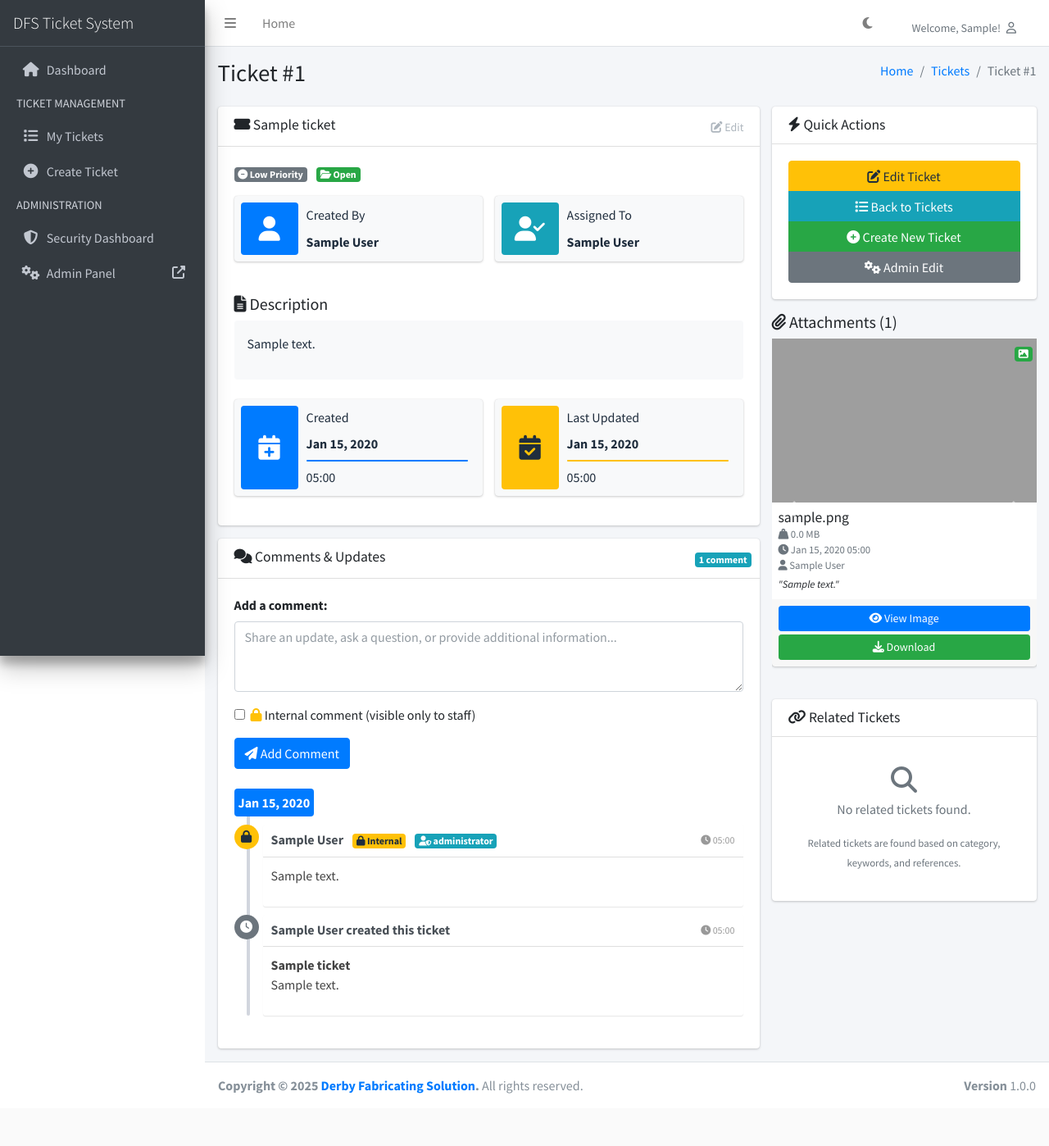
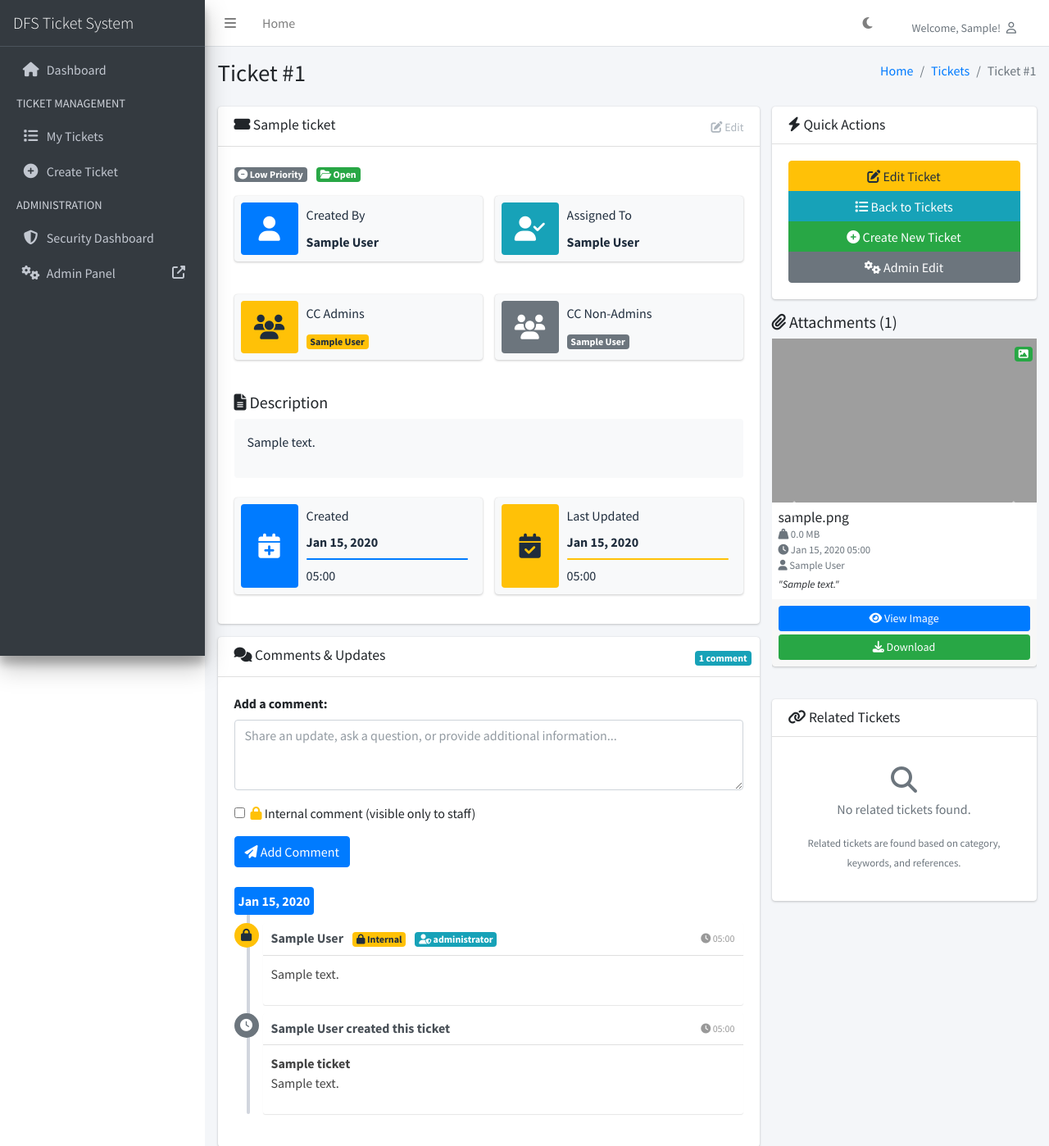
Before and after one commit to kisyular/derby-tickets, a Django app: page /tickets/1/ in a window 1280 px wide. Shown: the top 1398 px of the page at 82% size. Before the commit the page ends 1334 px from the top, so only its background shows below. Run offline with Django 5.2, Linux system fonts and the light colour scheme; a user stored in the database is signed in; data comes from the database, SQL or seed files in the repository; tables that the repository leaves empty hold one stand-in row (values such as "Sample post"); some libraries are stand-ins or nearby versions; grey boxes are pictures that could not be loaded.

Commit message:
WHEN PEOPLE ARE CC-ED, THEY HAVE ACCESS TO THAT TICKET.

```diff
--- a/tickets/templates/tickets/ticket_detail.html
+++ b/tickets/templates/tickets/ticket_detail.html
@@ -35,7 +35,7 @@
                                 {{ ticket.title }}
                             </h3>
                             <div class="card-tools">
-                                {% if ticket.created_by == user or user.is_staff %}
+                                {% if can_edit_ticket %}
                                     <button type="button" class="btn btn-tool" data-toggle="modal"
                                             data-target="#editTicketModal">
                                         <i class="fas fa-edit"></i> Edit
@@ -107,6 +107,42 @@
                                     </div>
                                 </div>
                             </div>
+
+                            <!-- CC Information -->
+                            {% if ticket.cc_admins.exists or ticket.cc_non_admins.exists %}
+                            <div class="row mb-4">
+                                {% if ticket.cc_admins.exists %}
+                                <div class="col-md-6">
+                                    <div class="info-box bg-light">
+                                        <span class="info-box-icon bg-warning"><i class="fas fa-users"></i></span>
+                                        <div class="info-box-content">
+                                            <span class="info-box-text">CC Admins</span>
+                                            <span class="info-box-number">
+                                                {% for admin in ticket.cc_admins.all %}
+                                                    <span class="badge badge-warning mr-1">{{ admin.get_full_name|default:admin.username }}</span>
+                                                {% endfor %}
+                                            </span>
+                                        </div>
+                                    </div>
+                                </div>
+                                {% endif %}
+                                {% if ticket.cc_non_admins.exists %}
+                                <div class="col-md-6">
+                                    <div class="info-box bg-light">
+                                        <span class="info-box-icon bg-secondary"><i class="fas fa-users"></i></span>
+                                        <div class="info-box-content">
+                                            <span class="info-box-text">CC Non-Admins</span>
+                                            <span class="info-box-number">
+                                                {% for user in ticket.cc_non_admins.all %}
+                                                    <span class="badge badge-secondary mr-1">{{ user.get_full_name|default:user.username }}</span>
+                                                {% endfor %}
+                                            </span>
+                                        </div>
+                                    </div>
+                                </div>
+                                {% endif %}
+                            </div>
+                            {% endif %}
 
                             <!-- Description -->
                             <div class="mb-4">
@@ -271,7 +307,7 @@
                         </div>
                         <div class="card-body">
                             <div class="btn-group-vertical btn-block">
-                                {% if ticket.created_by == user or user.is_staff %}
+                                {% if can_edit_ticket %}
                                     <button type="button" class="btn btn-warning" data-toggle="modal"
                                             data-target="#editTicketModal">
                                         <i class="fas fa-edit"></i> Edit Ticket
@@ -452,7 +488,7 @@
     </section>
 
     <!-- Edit Ticket Modal -->
-    {% if ticket.created_by == user or user.is_staff %}
+    {% if can_edit_ticket %}
         <div class="modal fade" id="editTicketModal" tabindex="-1" role="dialog" aria-labelledby="editTicketModalLabel"
              aria-hidden="true">
             <div class="modal-dialog modal-lg" role="document">
--- a/tickets/views.py
+++ b/tickets/views.py
@@ -14,11 +14,48 @@ from .logging_utils import log_auth_event, log_security_event
 # Restore proper authentication with User model linked to custom profiles
 
 
+def user_can_access_ticket(user, ticket):
+    """
+    Check if a user has permission to access a ticket.
+    Users can access tickets if they are:
+    - The creator (created_by)
+    - The assignee (assigned_to)
+    - A CC Admin (cc_admins)
+    - A CC Non-Admin (cc_non_admins)
+    - Staff/superuser
+    """
+    if not user or not ticket:
+        return False
+
+    # Check basic permissions
+    if (
+        ticket.created_by == user
+        or ticket.assigned_to == user
+        or user.is_staff
+        or user.is_superuser
+    ):
+        return True
+
+    # Check CC permissions
+    if (
+        ticket.cc_admins.filter(id=user.id).exists()
+        or ticket.cc_non_admins.filter(id=user.id).exists()
+    ):
+        return True
+
+    return False
+
+
 @login_required
 def ticket_list(request):
     """Display a list of all tickets with filtering"""
-    # Users can see all tickets they created
-    tickets = Ticket.objects.filter(Q(created_by=request.user)).distinct()
+    # Users can see tickets they created, are assigned to, or are CC'd on
+    tickets = Ticket.objects.filter(
+        Q(created_by=request.user)
+        | Q(assigned_to=request.user)
+        | Q(cc_admins=request.user)
+        | Q(cc_non_admins=request.user)
+    ).distinct()
 
     # Apply filters
     status_filter = request.GET.get("status")
@@ -86,11 +123,7 @@ def ticket_detail(request, ticket_id):
     ticket = get_object_or_404(Ticket, id=ticket_id)
 
     # Check if user has permission to view this ticket
-    if (
-        ticket.created_by != request.user
-        and ticket.assigned_to != request.user
-        and not request.user.is_staff
-    ):
+    if not user_can_access_ticket(request.user, ticket):
         messages.error(request, "You don't have permission to view this ticket.")
         return redirect("tickets:ticket_list")
 
@@ -212,6 +245,7 @@ def ticket_detail(request, ticket_id):
         "comments": comments,
         "related_tickets": related_tickets,
         "can_add_internal_comments": request.user.is_staff,
+        "can_edit_ticket": (ticket.created_by == request.user or request.user.is_staff),
     }
     return render(request, "tickets/ticket_detail.html", context)
 
@@ -292,7 +326,10 @@ def home(request):
     if request.user.is_authenticated:
         # Get comprehensive ticket statistics
         user_tickets = Ticket.objects.filter(
-            Q(created_by=request.user) | Q(assigned_to=request.user)
+            Q(created_by=request.user)
+            | Q(assigned_to=request.user)
+            | Q(cc_admins=request.user)
+            | Q(cc_non_admins=request.user)
         ).distinct()
 
         # Recent tickets (last 5)
@@ -472,11 +509,7 @@ def serve_protected_file(request, ticket_id, filename):
         ticket = get_object_or_404(Ticket, id=ticket_id)
 
         # Check if user has permission to access this ticket
-        if not (
-            ticket.created_by == request.user
-            or request.user.is_staff
-            or request.user.is_superuser
-        ):
+        if not user_can_access_ticket(request.user, ticket):
             # Log security event
             audit_security_manager.log_security_event(
                 request=request,
```
Also changed, not shown: tickets/email_utils.py (+40 -17 lines).
